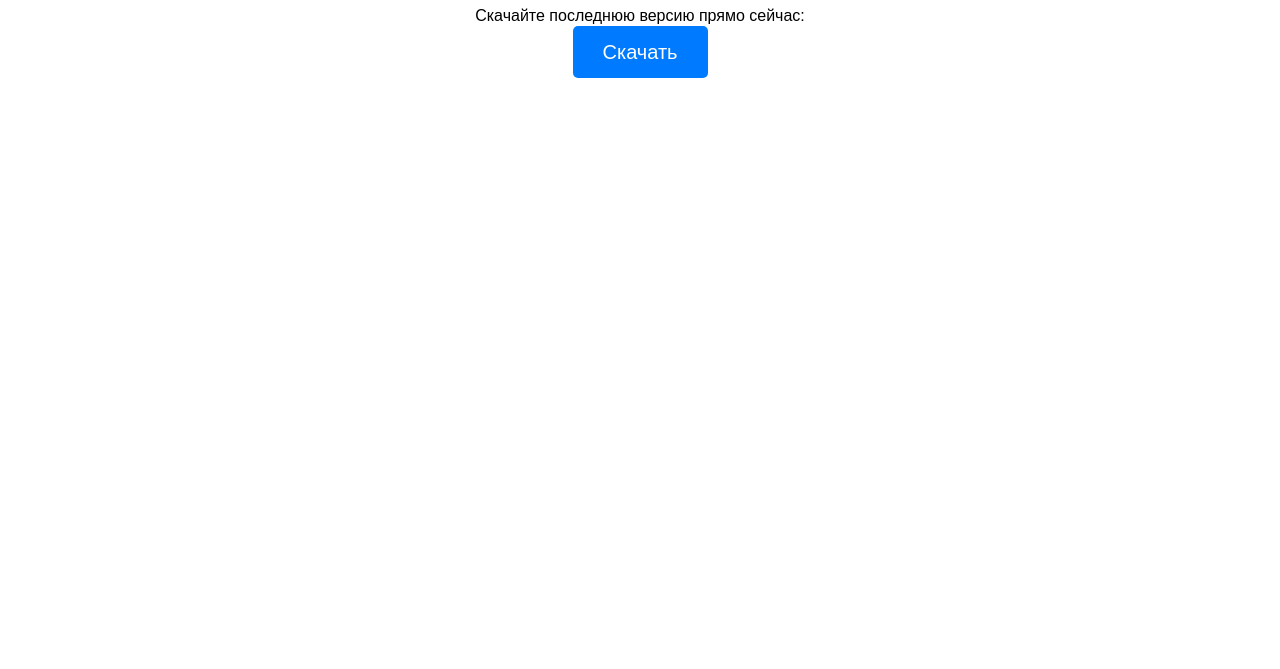
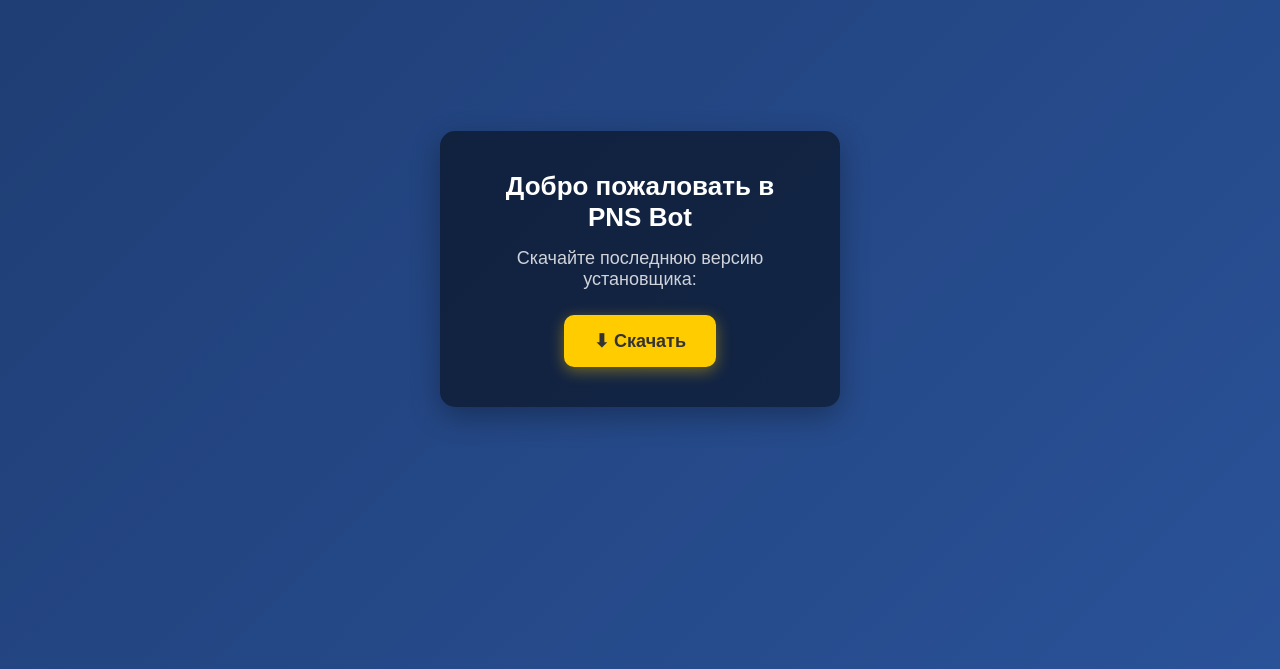
Before and after one commit to EXE-Kroxx/pns_bot_releases, a plain HTML site: page index.html in a window 1280 px wide. Shown: the part 131-800 px from the top of the page. Drawn offline with Linux system fonts and the light colour scheme.

Commit message:
Update index.html

```diff
--- a/index.html
+++ b/index.html
@@ -3,17 +3,57 @@
 <head>
     <meta charset="UTF-8">
     <meta name="viewport" content="width=device-width, initial-scale=1.0">
-    <title>Установщик PNS Bot</title>
+    <title>PNS Bot - Установщик</title>
     <style>
-        body { font-family: Arial, sans-serif; text-align: center; padding: 50px; }
-        h1 { color: #333; }
-        .btn { background: #007BFF; color: #fff; padding: 15px 30px; text-decoration: none; font-size: 20px; border-radius: 5px; }
-        .btn:hover { background: #0056b3; }
+        * { margin: 0; padding: 0; box-sizing: border-box; }
+        body {
+            font-family: Arial, sans-serif;
+            display: flex;
+            justify-content: center;
+            align-items: center;
+            height: 100vh;
+            background: linear-gradient(135deg, #1e3c72, #2a5298);
+            color: white;
+            text-align: center;
+        }
+        .container {
+            background: rgba(0, 0, 0, 0.5);
+            padding: 40px;
+            border-radius: 15px;
+            box-shadow: 0 10px 30px rgba(0, 0, 0, 0.3);
+            max-width: 400px;
+        }
+        h1 { font-size: 26px; margin-bottom: 15px; }
+        p { font-size: 18px; margin-bottom: 25px; opacity: 0.8; }
+        .btn {
+            display: inline-block;
+            background: #ffcc00;
+            color: #333;
+            padding: 15px 30px;
+            font-size: 18px;
+            font-weight: bold;
+            border-radius: 10px;
+            text-decoration: none;
+            transition: 0.3s;
+            box-shadow: 0 4px 15px rgba(255, 204, 0, 0.4);
+        }
+        .btn:hover {
+            background: #ffdb4d;
+            transform: scale(1.05);
+            box-shadow: 0 6px 20px rgba(255, 204, 0, 0.6);
+        }
+        .btn:active {
+            transform: scale(0.98);
+        }
     </style>
 </head>
 <body>
-    <h1>Добро пожаловать в установщик PNS Bot</h1>
-    <p>Скачайте последнюю версию прямо сейчас:</p>
-    <a class="btn" href="https://github.com/EXE-Kroxx/pns_bot_releases/releases/download/1.2.5/PNS_BOT_setup.exe">Скачать</a>
+    <div class="container">
+        <h1>Добро пожаловать в PNS Bot</h1>
+        <p>Скачайте последнюю версию установщика:</p>
+        <a class="btn" href="https://github.com/EXE-Kroxx/pns_bot_releases/releases/download/1.2.5/PNS_BOT_setup.exe">
+            ⬇ Скачать
+        </a>
+    </div>
 </body>
 </html>
```
